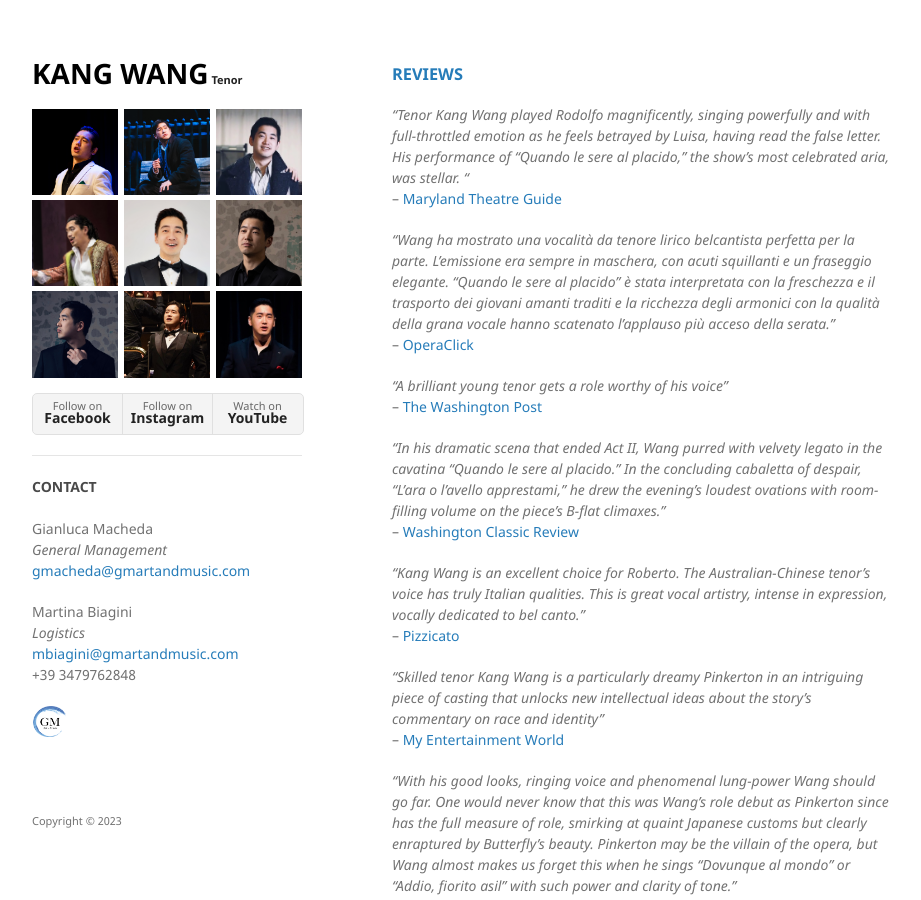
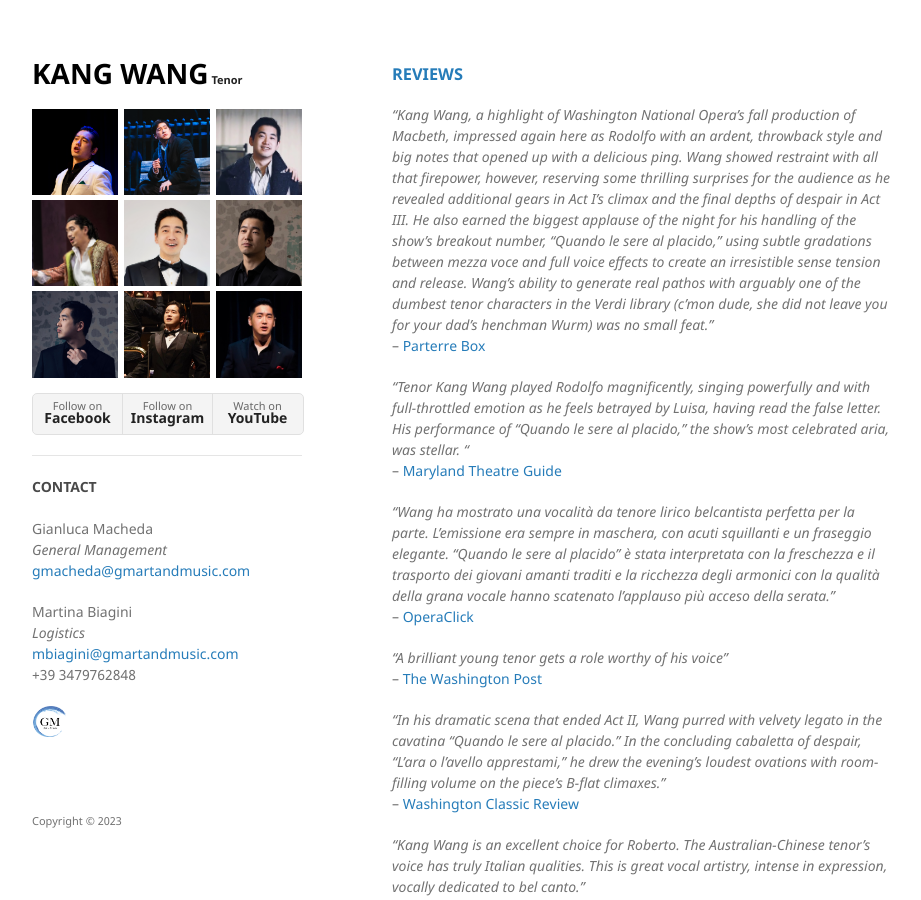
Before and after one commit to kwopera/kwt, a Jekyll site: the page built from reviews.md, in a window 1280 px wide and 900 px high. Shown: the whole window, without its empty margins (178-1099 px from the left). Built offline with Jekyll 4.4.1, drawn with Linux system fonts in a browser that asks for light colours; our own code applies the rules of GitHub Pages for plain Markdown files.

Commit message:
new review

```diff
--- a/reviews.md
+++ b/reviews.md
@@ -1,5 +1,8 @@
 <h3 id="reviews"><a href="{{ "/reviews.html" | absolute_url }}#reviews">REVIEWS</a></h3>
 <br/>
+_"Kang Wang, a highlight of Washington National Opera’s fall production of Macbeth, impressed again here as Rodolfo with an ardent, throwback style and big notes that opened up with a delicious ping. Wang showed restraint with all that firepower, however, reserving some thrilling surprises for the audience as he revealed additional gears in Act I’s climax and the final depths of despair in Act III. He also earned the biggest applause of the night for his handling of the show’s breakout number, “Quando le sere al placido,” using subtle gradations between mezza voce and full voice effects to create an irresistible sense tension and release. Wang’s ability to generate real pathos with arguably one of the dumbest tenor characters in the Verdi library (c’mon dude, she did not leave you for your dad’s henchman Wurm) was no small feat."_
+<br/>-- <a href="https://parterre.com/2025/04/22/brain-wurm/" target="_blank">Parterre Box</a>
+
 _"Tenor Kang Wang played Rodolfo magnificently, singing powerfully and with full-throttled emotion as he feels betrayed by Luisa, having read the false letter. His performance of “Quando le sere al placido,” the show’s most celebrated aria, was stellar. "_
 <br/>-- <a href="https://mdtheatreguide.com/2025/04/opera-review-verdis-luisa-miller-by-washington-concert-opera/" target="_blank">Maryland Theatre Guide</a>
 
```
Also changed, not shown: 1 other file.
